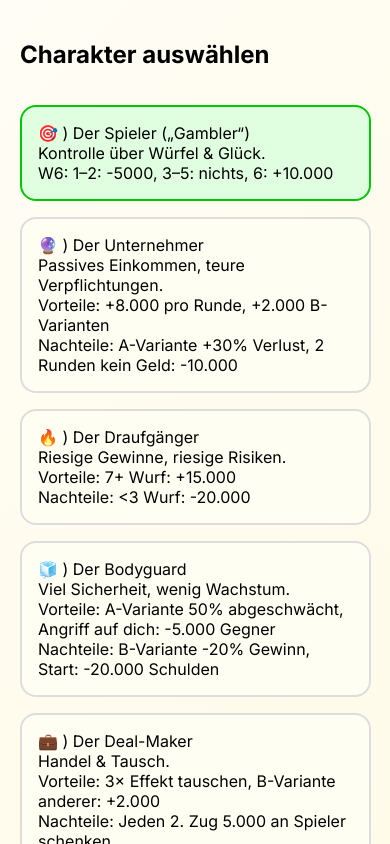
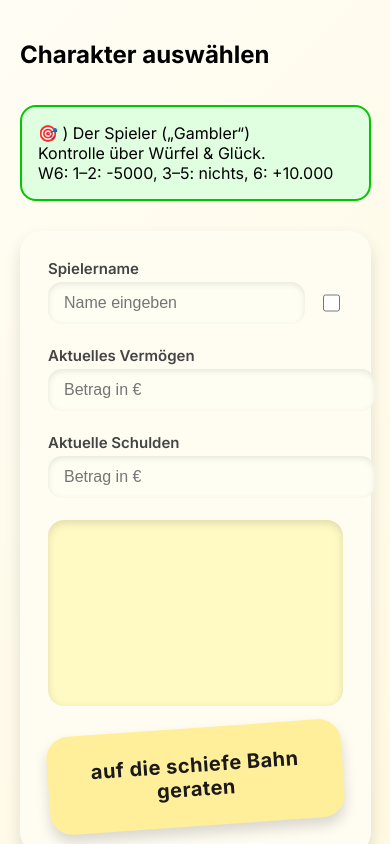
Before and after one commit to Stielxd/erweiterung, a plain HTML site: page index.html in a window 390 px wide. Both pictures are taken after a click on the element 195 px from the left and 152 px from the top of the page. Shown: the top 844 px of the page. Drawn offline with Linux system fonts and the light colour scheme.

Commit message:
Refactor index.html structure and styles

```diff
--- a/index.html
+++ b/index.html
@@ -19,14 +19,12 @@
       flex-wrap: wrap;
     }
 
-    /* Container für Charakter + Main + Side */
     .container {
       display: flex;
       gap: 40px;
       align-items: flex-start;
     }
 
-    /* Charakterauswahl */
     .character-container {
       display: flex;
       flex-direction: column;
@@ -54,7 +52,6 @@
       background-color: #e0ffe0;
     }
 
-    /* Haupt-Card mit allen Inputs */
     .main-card {
       background: #fffdf2;
       padding: 28px;
@@ -141,7 +138,6 @@
       line-height: 1.35;
     }
 
-    /* Side Card */
     .side-card {
       width: 260px;
       background: #fff7b8;
@@ -152,45 +148,30 @@
       color: #222;
       line-height: 1.45;
     }
+
     @media (max-width: 768px) {
-    /* Allgemeine Anpassung für kleine Bildschirme */
       body {
           padding: 20px;
-        /* Erlaubt Elementen, untereinander zu springen, falls noch nicht geschehen */
           flex-direction: column;
-        align-items: center; /* Zentriert die Elemente */
-        gap: 30px;
-    }
-
-    /* Der Haupt-Container, der Charakterauswahl und die Karten umgibt */
-    .container {
-        flex-direction: column; /* Stellt die Elemente untereinander */
           align-items: center;
           gap: 30px;
       }
-
-    /* Die fixen Breiten auf eine maximale Breite von 90% des Viewports ändern */
+      .container {
+          flex-direction: column;
+          align-items: center;
+          gap: 30px;
+      }
       .character-container,
       .main-card,
       .side-card {
-        width: 90vw; /* 90% der Bildschirmbreite */
-        max-width: 450px; /* Begrenzt die maximale Breite, falls der Bildschirm sehr groß ist */
-        box-sizing: border-box; /* Stellt sicher, dass Padding und Border zur Gesamtbreite gehören */
+          width: 90vw;
+          max-width: 450px;
+          box-sizing: border-box;
       }
-
-    /* Button-Textgröße auf mobilen Geräten verkleinern */
       .card-button {
           font-size: 20px;
           padding: 25px;
       }
-
-    /* Die ausgeblendeten Charaktere für die Handyansicht wieder anzeigen */
-    .character.hidden {
-        display: flex; /* Oder 'block', je nach ursprünglichem Stil */
-    }
-
-    /* Die Logik, die Charaktere bei Auswahl ausblendet, für Mobilgeräte deaktivieren */
-    /* Oder alternativ: Eine mobile Ansicht entwickeln, bei der alle Charaktere sichtbar bleiben, bis einer ausgewählt wird */
     }
   </style>
 </head>
@@ -198,7 +179,6 @@
 
   <div class="container">
 
-    <!-- Charakterauswahl links -->
     <div class="character-container">
       <h2>Charakter auswählen</h2>
 
@@ -244,7 +224,6 @@
       </div>
     </div>
 
-    <!-- Main Card in der Mitte -->
     <div class="main-card">
       <div class="input-group">
         <span class="label">Spielername</span>
@@ -271,7 +250,6 @@
       </div>
     </div>
 
-    <!-- Side Card rechts -->
     <div class="side-card">
       <strong>Schlechter Start ins Leben</strong><br><br>
       <strong>Effekt:</strong><br>
@@ -311,9 +289,14 @@
   function selectCharacter(selected) {
     const allChars = document.querySelectorAll('.character');
     allChars.forEach(char => {
-      if(char !== selected) char.classList.add('hidden');
+      if(char !== selected) {
+        char.classList.add('hidden'); // Alle anderen ausblenden
+        char.classList.remove('selected'); // Entferne eventuell 'selected'
+      } else {
+        char.classList.remove('hidden'); // Ausgewählt sichtbar
+        char.classList.add('selected');  // Markiere ausgewählt
+      }
     });
-    selected.classList.add('selected');
   }
 </script>
 
```
Lines whose indentation alone changed are shown as unchanged.
